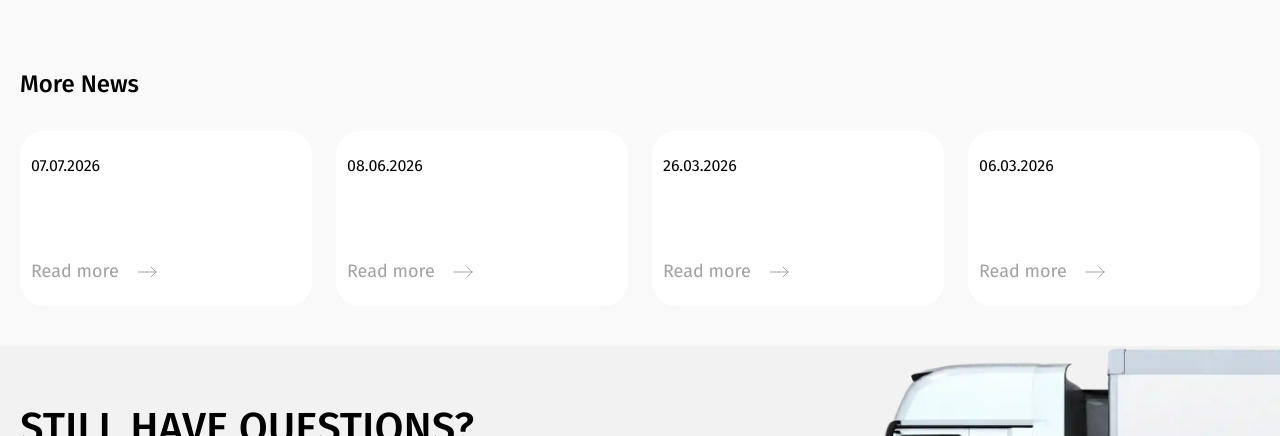
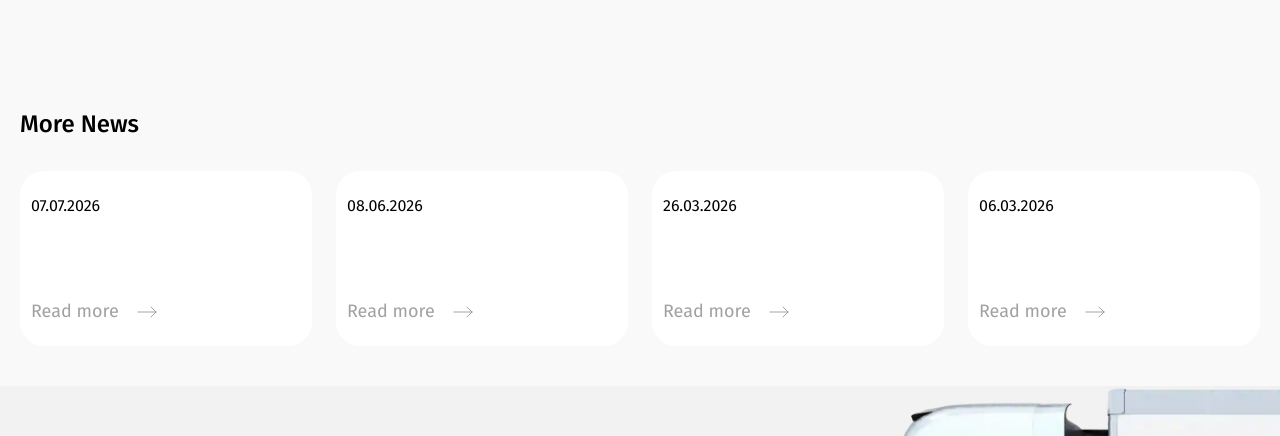
Before and after one commit to misterkhabibullayev/ructrak, a React (Vite) app: page /news/avtocisterna-dlya-pityevoy-vody-na-shassi-kamaz in a window 1280 px wide. Shown: the part 808-1244 px from the top of the page. Built offline with nearby package versions, Linux system fonts and the light colour scheme.

Commit message:
news to'girlandi

```diff
--- a/src/pages/NewsDetailes/index.jsx
+++ b/src/pages/NewsDetailes/index.jsx
@@ -85,8 +85,8 @@ function NewsDetailes() {
           </div>
         </div>
       </section>
-      <section className="bg-[#F9F9F9]">
-        <div className="container1 pb-10">
+      <section className="bg-[#F9F9F9] dark:bg-slate-900">
+        <div className="container1 py-10">
           <h2 className="font-FiraSans font-medium text-[20px] md:text-2xl leading-[120%] text-black dark:text-white mb-3 md:mb-8">
             {t("newsDetailes.moreNews")}
           </h2>
@@ -119,13 +119,13 @@ function NewsDetailes() {
               loop={true}
               className="mySwiper"
             >
-              {NewsData.map((item, index) => (
+              {NewsData.map((item) => (
                 <SwiperSlide key={item.id}>
                   <div
                     data-aos="fade-up"
                     className="group rounded-3xl overflow-hidden bg-white dark:bg-slate-950"
                   >
-                    <a href={`news/${item.slug}`}>
+                    <a href={`/news/${item.slug}`}>
                       <div className="flex flex-1 flex-col justify-between h-43.75 py-5.5 px-2.75">
                         <div>
                           <span className="font-FiraSans font-normal text-[14px] md:text-[16px] leading-[130%] text-black dark:text-white">
--- a/src/pages/NewsPage/index.jsx
+++ b/src/pages/NewsPage/index.jsx
@@ -58,7 +58,6 @@ function NewsPage() {
             {t("newsPage.title")}
           </h2>
 
-          {/* Hero Slider Section */}
           {currentPage === 1 && NewsData.length > 0 && (
             <div className="hidden md:flex items-start mb-14">
               <div className="w-1/2 relative rounded-2xl overflow-hidden">
@@ -118,7 +117,6 @@ function NewsPage() {
             </div>
           )}
 
-          {/* Dinamik Grid */}
           <div className="grid grid-cols-2 md:grid-cols-3 lg:grid-cols-4 gap-6 mb-12">
             {currentNews.map((item, index) => (
               <div
@@ -157,7 +155,6 @@ function NewsPage() {
             ))}
           </div>
 
-          {/* Paginatsiya va Show More */}
           <div className="flex flex-col items-center gap-6 mb-10">
             {startIndex + visibleCount < totalItems && (
               <button
@@ -169,7 +166,6 @@ function NewsPage() {
               </button>
             )}
 
-            {/* ALOHIDA PAGINATSIYA KOMPONENTI */}
             <Pagination
               currentPage={currentPage}
               totalPages={totalPages}
```
